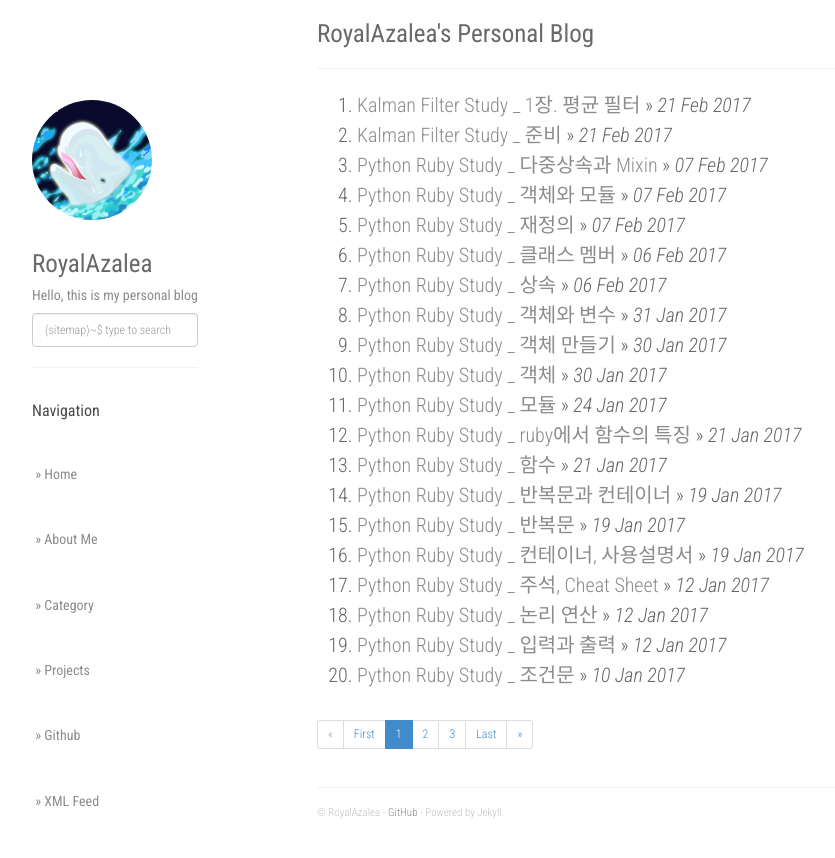
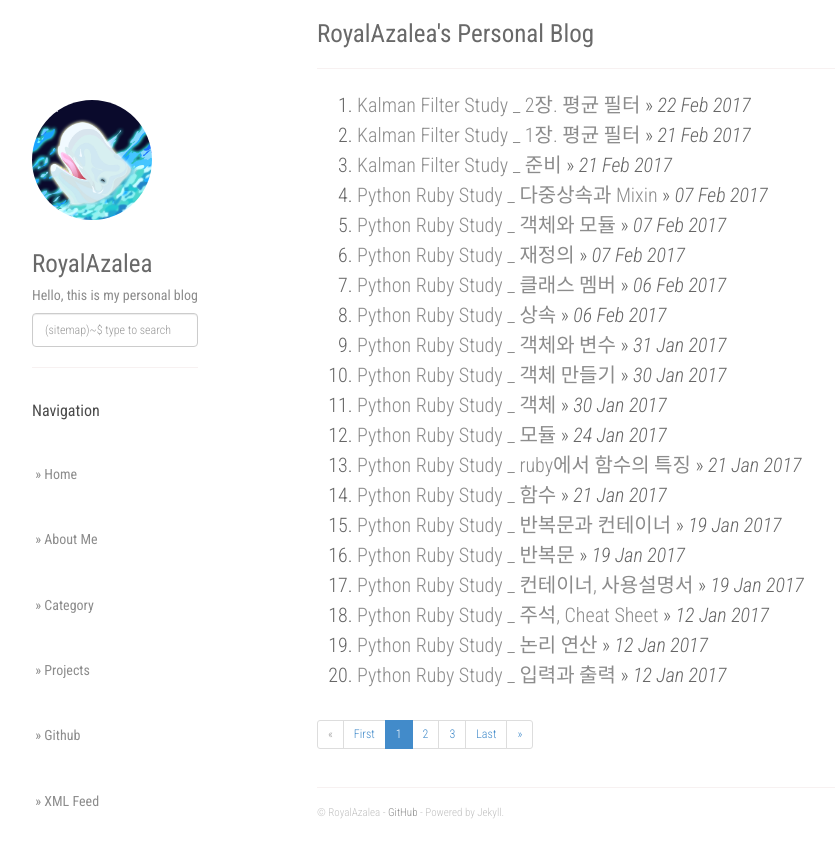
Before and after one commit to RoyalAzalea/RoyalAzalea.github.io, a Jekyll site: the page built from index.html, in a window 1280 px wide. Shown: the top 858 px of the page, without its empty margins (53-888 px from the left). Built offline with Jekyll 4.4.1, drawn with Linux system fonts in a browser that asks for light colours; nearby versions of some CDN libraries; the list of posts is cut into pages by our own code.

Commit message:
update_test

```diff
--- /dev/null
+++ b/_posts/kalman-filter-study/2017-02-22-kalman-filter-study.md
@@ -0,0 +1,6 @@
+---
+layout: post
+title: "Kalman Filter Study _ 2장. 평균 필터"
+date: 2017-02-22
+categories: [kalman_filter, matlab]
+---
```
Also changed, not shown: _posts/kalman-filter-study/2017-02-21-kalman-filter-study2.md (+4 -4 lines).
